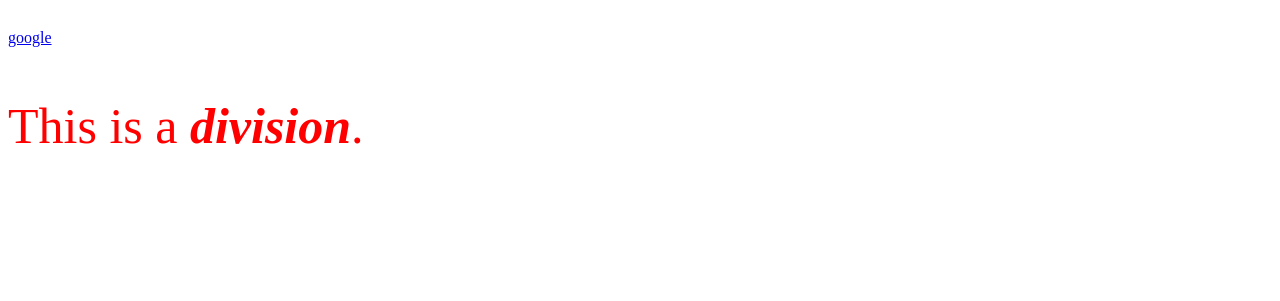
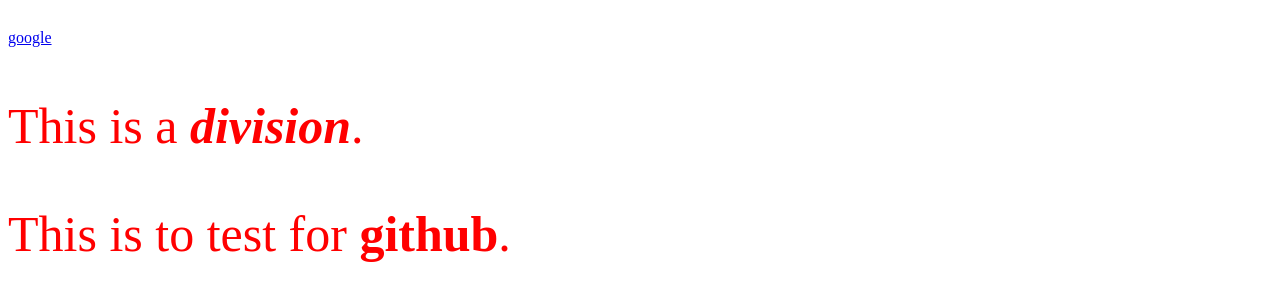
Before and after one commit to crisb247/test_2, a plain HTML site: page index.html in a window 1280 px wide. Shown: the part 755-1056 px from the top of the page. Before the commit the page ends 960 px from the top, so only its background shows below. Drawn offline with Linux system fonts and the light colour scheme.

Commit message:
changed paragraph
added text

```diff
--- a/index.html
+++ b/index.html
@@ -25,5 +25,8 @@
     <div>
       <p>This is a <strong><em>division</strong></em>.</p>
     </div>
+
+      <p>This is to test for <strong>github</strong>.</p>
+
   </body>
 </html>
```
